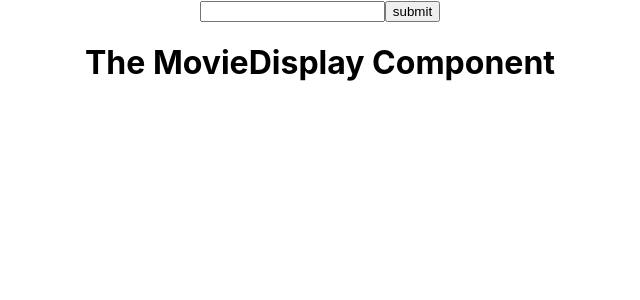
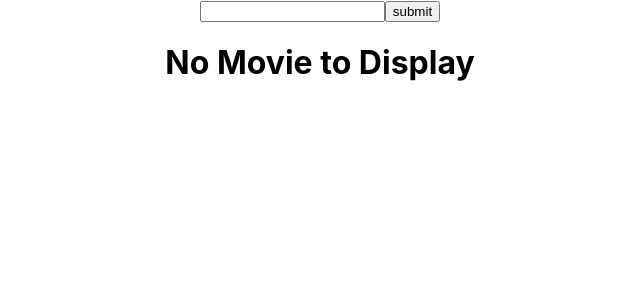
Before and after one commit to claudiauhr/reactmovies-lab, a React (Create React App) app: page / in a window 1280 px wide. Shown: the top 300 px of the page, without its empty margins (320-960 px from the left). Built offline with nearby package versions, Linux system fonts and the light colour scheme.

Commit message:
adding MovieDisplay.js

```diff
--- a/src/App.js
+++ b/src/App.js
@@ -8,7 +8,7 @@ function App() {
   // Variable to hold your apiKey
   const API_KEY = "cbf97951";
 
-  // state to hold movie data
+  // state to hold movie data - movie is a object
   const [movie, setMovie] = useState(null);
 
   // Function to getMovies
--- a/src/components/MovieDisplay.js
+++ b/src/components/MovieDisplay.js
@@ -1,8 +1,28 @@
 // Define a function Componet, always make sure to declare the props parameter so you can use props in your Component
-import React from 'react'
+// You can also destructure your props directly from the parameter list
+import React from "react";
 
-const MovieDisplay = (props) => {
-  return <h1>The MovieDisplay Component</h1>
+const MovieDisplay = ({ movie }) => {
+    // The Component must return some JSX
+    // Function to return loaded JSX
+    const loaded = () => {
+        return (
+        <>
+            <h1>{movie.Title}</h1>
+            <h2>{movie.Genre}</h2>
+            <img src={movie.Poster} alt={movie.Title} />
+            <h2>{movie.Year}</h2>
+        </>
+        );
+    };
+
+    // Function to return loading JSX
+    const loading = () => {
+        return <h1>No Movie to Display</h1>
+    };
+
+    //Ternary operator will determine which functions JSX we will return
+    return movie ? loaded() : loading();
 }
 
 export default MovieDisplay;
```
